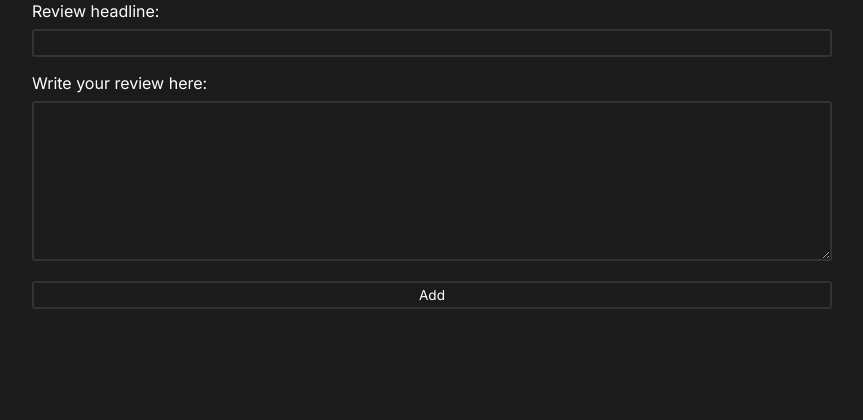
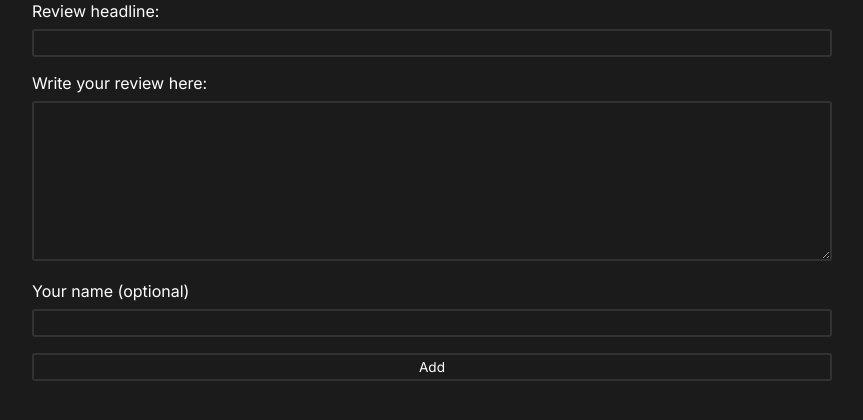
Before and after one commit to repercussive/qa-book-review-app, a Flask app: page /add-review in a window 1280 px wide. Shown: the part 329-749 px from the top of the page, without its empty margins (208-1071 px from the left). Run offline with Flask 2, Linux system fonts and the light colour scheme; data that the repository does not hold is empty.

Commit message:
add reviewer_name column to review table

```diff
--- a/application/forms.py
+++ b/application/forms.py
@@ -13,4 +13,5 @@ class ReviewForm(FlaskForm):
   rating = IntegerField('Rating:', default=5, validators=[NumberRange(min=1, max=5)])
   headline = StringField('Review headline:', validators=[DataRequired(), Length(max=100)])
   body = TextAreaField('Write your review here:', validators=[DataRequired(), Length(max=8000)])
+  reviewer_name = StringField('Your name (optional)', validators=[Length(max=40)])
   submit = SubmitField('Add')
--- a/application/models.py
+++ b/application/models.py
@@ -13,4 +13,5 @@ class Review(db.Model):
   rating = db.Column(db.Integer)
   headline = db.Column(db.String(100))
   body = db.Column(db.String(8000))
+  reviewer_name = db.Column(db.String(40))
   book_id = db.Column(db.Integer, db.ForeignKey('book.id'), nullable=False)
--- a/application/routes.py
+++ b/application/routes.py
@@ -74,7 +74,8 @@ def add_review():
         book_id=form.book.data,
         rating=form.rating.data,
         headline=form.headline.data,
-        body=form.body.data
+        body=form.body.data,
+        reviewer_name=form.reviewer_name.data
     )
     db.session.add(new_review)
     db.session.commit()
@@ -97,6 +98,7 @@ def edit_review(id):
     review.rating = form.rating.data
     review.headline = form.headline.data
     review.body = form.body.data
+    review.reviewer_name = form.reviewer_name.data
     db.session.commit()
     return redirect(url_for('review', id=review.id))
 
--- a/application/templates/review-form.html
+++ b/application/templates/review-form.html
@@ -18,6 +18,7 @@
     {{ form.rating.label }}<div><span id="star" class="accent">★</span>{{ form.rating }}</div>
     {{ form.headline.label }} {{ form.headline }}
     {{ form.body.label }} {{ form.body }}
+    {{ form.reviewer_name.label }} {{ form.reviewer_name }}
     {{ form.submit }}
   </form>
 {% endblock %}
```
Also changed, not shown: tests/test_reviews.py (+3 -1 lines).
